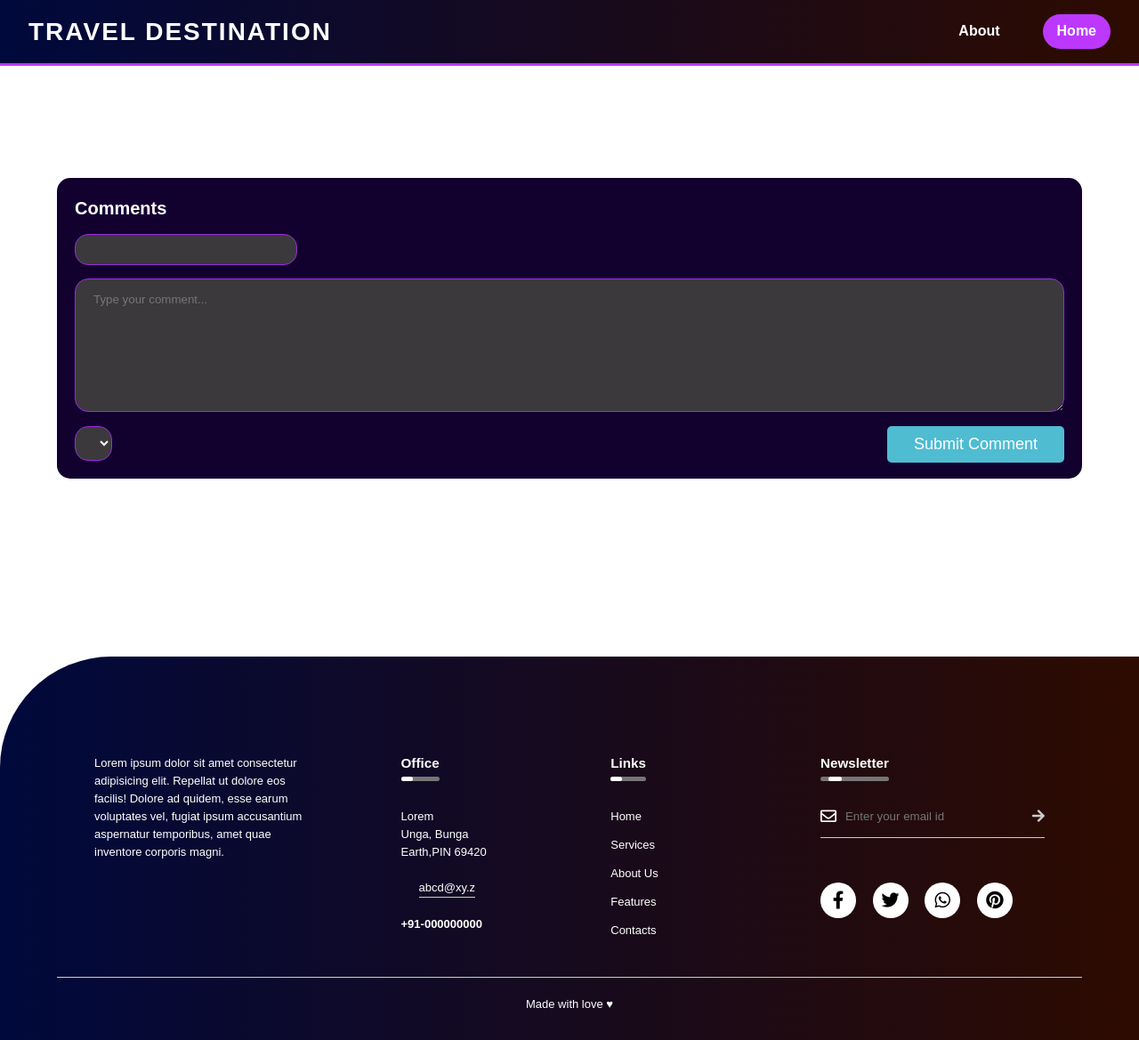
After one commit to DarkMatter-999/Grp-Project, a Flask app: page /post in a window 1280 px wide. The commit adds this page. Shown: the whole page at 89% size. Run offline with Flask 2, Linux system fonts and the light colour scheme; lists and menus that the app fills with data are empty.

Commit message:
Added post upload page

```diff
--- a/main.py
+++ b/main.py
@@ -14,7 +14,7 @@ db = dbfunc.get_db()
 
 @app.route("/")
 def index():
-    return render_template("index.html", title="Boost Tourism")
+    return render_template("index.html", title="Travel. Destination")
 
 @app.route("/register", methods = ['POST', 'GET'])
 def register():
@@ -71,6 +71,10 @@ def user():
     else:
         return redirect(url_for("login"))
 
+@app.route("/post")
+def post():
+    return render_template("upload.html")
+
 if __name__ == "__main__":
     db.init_app(app)
     with app.app_context():
--- a/static/styles.css
+++ b/static/styles.css
@@ -164,7 +164,7 @@ h1 {
     margin: 25vh auto;
 	display: block;
     text-align: left;
-	transition: 0.4s;
+	/* transition: 0.4s; */
 }
 .innercontainer {
     padding: 5px;
@@ -193,7 +193,7 @@ h1 {
     margin-left: 10px;
 }
 
-input[type="email"],[type="password"],[type="text"] {
+.innercontainer input {
     padding: 10px;
     outline: none;
     border-radius: 20px;
@@ -788,3 +788,87 @@ header{
     background:#40D3DC;
 
 }
+
+.comment-box{
+    position: relative;
+	top: 20%;
+	width: 90%;
+    /* padding: 20em 0; */
+    margin: 25vh auto;
+	display: block;
+    text-align: left;
+    padding: 20px;
+    border-radius: 15px;
+    background-color: #12002F;
+}
+
+.comment-box h2{
+    font-size: 20px;
+    margin-bottom: 15px;
+    color: #FFF;
+}
+
+.comment-box form {
+    border-radius: 15px;
+    color: #ffffff;
+    background-color: #12002F;
+}
+.comment-box input{
+    width: 100%;
+    height: 50px;
+    padding: 0 20px;
+    margin-bottom: 15px;
+    border-radius: 15px;
+    border: 1px solid #9a2dd9;
+    background-color: var(--dark1);
+    color: #ffffff;
+    width: 250px;
+    height: 35px;
+}
+
+.comment-box textarea {
+    padding: 10px;
+    outline: none;
+    border-radius: 20px;
+    border: 1px solid #9a2dd9;
+    background-color: var(--dark1);
+    color: #ffffff;
+
+}
+.comment-box input:focus{
+    border: 1px solid #000;
+    outline: 0;
+}
+.comment-box textarea{
+    width: 100%;
+    height: 150px;
+    padding: 15px 20px;
+    margin-bottom: 10px;
+    border-radius: 15px;
+    border: 1px solid #9a2dd9;
+}
+.comment-box textarea:focus{
+    border: 1px solid #000;
+    box-shadow: 0 0 10px #9a2dd9;
+    outline: 0;
+}
+.comment-box button{
+    float: right ;
+    border: 0;
+    padding: 10px 30px;
+    background: #4fbcd2;
+    font-size: 18px;
+    border-radius: 5px;
+    color: #fff;
+}
+.comment-box button:hover{
+    background-color: #9a2dd9;
+}
+
+.comment-box select {
+    padding: 10px;
+    color: #FFF;
+    background-color: var(--dark1);
+    border-radius: 15px;
+    border: solid #9a2dd9 1px;
+}
--- a/templates/index.html
+++ b/templates/index.html
@@ -43,7 +43,7 @@
     <div class = "banner">
     <div class = "container-blog">
     <h1 class = "banner-title">
-        <span>Travel.</span> Destinations
+        <span>Travel.</span> Destination
     </h1>
     <p>everything that you want to know about travel places</p>
     <form>
--- a/templates/navbar.html
+++ b/templates/navbar.html
@@ -1,7 +1,7 @@
 {% block navbar %}
     <nav>
         <div class="container">
-            <h1>BOOST TOURISM</h1>
+            <h1>Travel Destination</h1>
             <div class="menu">
                 <a href="#" class="is-active">Home</a>
                 <a href="#">About</a>
--- /dev/null
+++ b/templates/upload.html
@@ -0,0 +1,24 @@
+<!DOCTYPE html>
+<html lang="en">
+{% include "header.html" %}
+<body>
+{% include "navbar.html" %}
+
+<div class="">
+<div class="comment-box">
+    <h2>Comments</h2>
+    <form action="#">
+        <input type="text" name="title">
+        <textarea name="content" placeholder="Type your comment..."></textarea>
+        <select name="city" id="city">
+            <!-- <option value=""></option> -->
+        </select>
+        <button type="submit">Submit Comment</button>
+      </form>
+</div>
+</div>
+
+{% include "footer.html" %}
+
+</body>
+</html>
```
